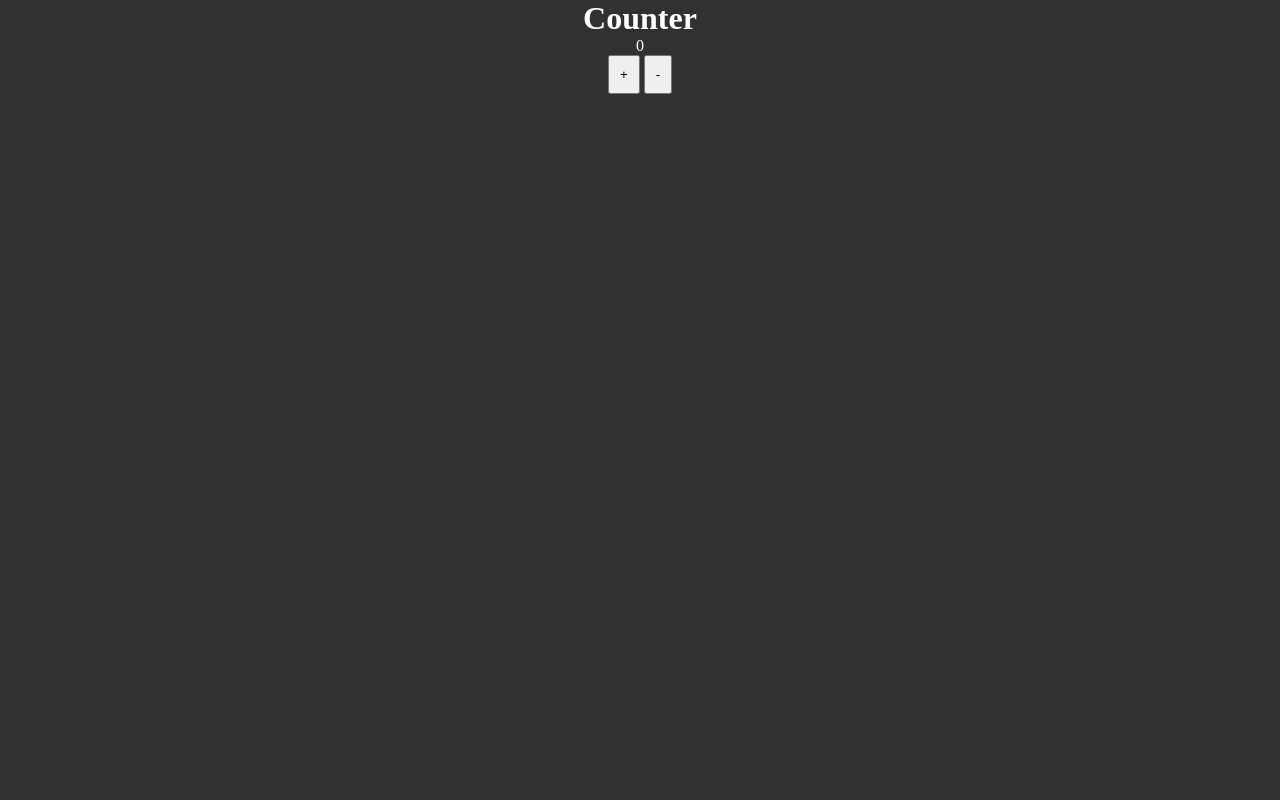
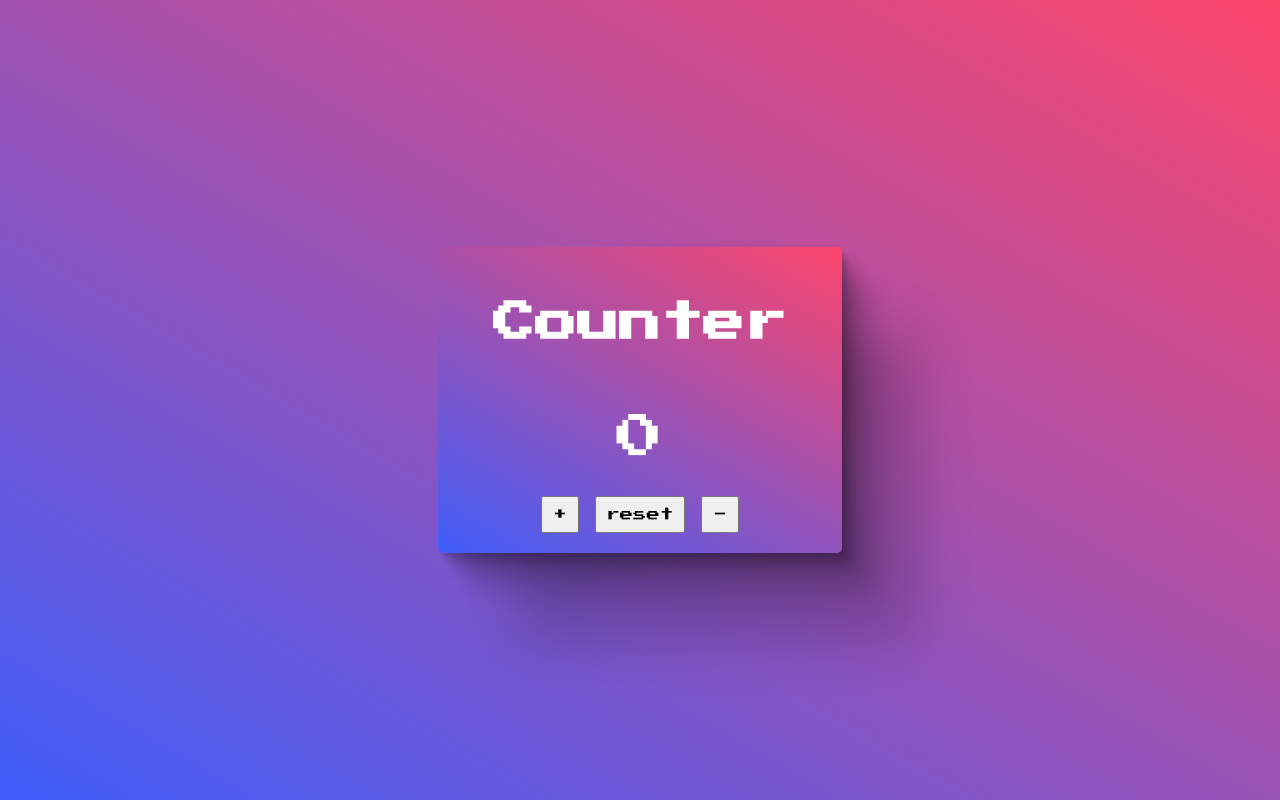
Before and after one commit to mariosantu/counter, a plain HTML site: page index.html in a window 1280 px wide. Drawn offline with Linux system fonts and the light colour scheme.

Commit message:
added style

```diff
--- a/css/style.css
+++ b/css/style.css
@@ -1,16 +1,50 @@
 * {
     margin: 0;
     padding: 0;
+    color: white;
     box-sizing: border-box;
-    color: white;
+    font-family: 'Press Start 2P', cursive;
 }
 
 body {
-    background-color: rgb(49, 49, 49);
+    background: rgb(63,94,251);
+    background: linear-gradient(30deg, rgba(63,94,251,1) 0%, rgba(252,70,107,1) 100%);
+}
+
+.wrapper {
+    position: relative;
+    height: 100vh;
 }
 
 .container {
+    padding: 20px;
     text-align: center;
+    position: absolute;
+    top: 50%;
+    left: 50%;
+    transform: translate(-50% , -50%);
+    border-radius: 5px;
+    box-shadow:
+    2px 2.4px 1.6px rgba(0, 0, 0, 0.056),
+    4.9px 5.8px 3.8px rgba(0, 0, 0, 0.081),
+    9.3px 10.9px 7.1px rgba(0, 0, 0, 0.1),
+    16.5px 19.4px 12.7px rgba(0, 0, 0, 0.119),
+    30.9px 36.3px 23.8px rgba(0, 0, 0, 0.144),
+    74px 87px 57px rgba(0, 0, 0, 0.2);
+
+    background: rgb(63,94,251);
+    background: linear-gradient(30deg, rgba(63,94,251,1) 0%, rgba(252,70,107,1) 100%);
+
+}
+
+h1 {
+    padding: 35px;
+    font-size: 42px;
+}
+
+#number {
+    padding: 35px;
+    font-size: 47px;
 }
 
 button {
--- a/index.html
+++ b/index.html
@@ -4,16 +4,33 @@
     <meta charset="UTF-8">
     <meta http-equiv="X-UA-Compatible" content="IE=edge">
     <meta name="viewport" content="width=device-width, initial-scale=1.0">
+    <link rel="preconnect" href="https://fonts.googleapis.com">
+    <link rel="preconnect" href="https://fonts.gstatic.com" crossorigin>
+    <link href="https://fonts.googleapis.com/css2?family=Press+Start+2P&display=swap" rel="stylesheet">
     <link rel="stylesheet" href="css/style.css">
     <title>Counter</title>
 </head>
 <body>
-   <div class="container">
-       <h1>Counter</h1>
-       <div id="number">0</div>
-       <button id="increment">+</button>
-       <button id="decrement">-</button>
+    <!-- wrapper -->
+   <div class="wrapper">
+    <!-- container -->
+    <div class="container">
+        <!-- counter title -->
+        <h1>Counter</h1>
+        <!-- counter title -->
+
+        <!-- counter -->
+        <div id="number">0</div>
+        <button id="increment">+</button>
+        <button id="reset">reset</button>
+        <button id="decrement">-</button>
+        <!-- counter end-->
+    </div>
+    <!-- container end-->
    </div>
+    <!-- wrapper end-->
+
+
 
     <script src="js/script.js"></script>
 </body>
--- a/js/script.js
+++ b/js/script.js
@@ -1,7 +1,10 @@
+// Data
 let add = document.getElementById('increment');
 let decrement = document.getElementById('decrement');
+let reset = document.getElementById('reset');
 let num = document.getElementById('number');
 
+// Events
 add.addEventListener('click', function() {
     num.innerHTML++;
 });
@@ -9,3 +12,7 @@ add.addEventListener('click', function() {
 decrement.addEventListener('click', function() {
     num.innerHTML--;
 });
+
+reset.addEventListener('click', function() {
+    num.innerHTML = 0;
+});
```
